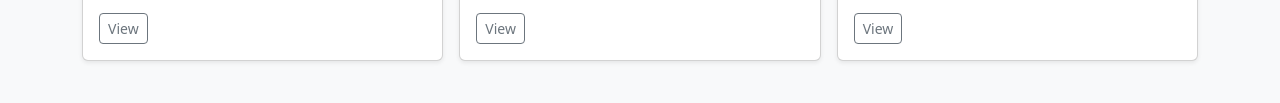
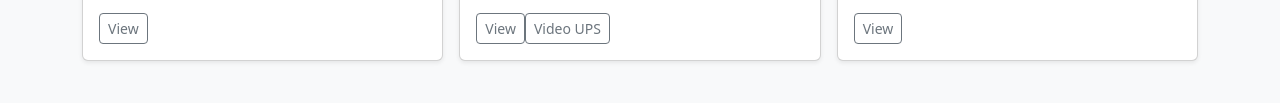
Before and after one commit to Rahulburdak/Jaipurmetro, a plain HTML site: page index2.html in a window 1280 px wide. Shown: the part 1917-2020 px from the top of the page. Drawn offline with nearby package versions, Linux system fonts and the light colour scheme.

Commit message:
added video ups

```diff
--- a/index2.html
+++ b/index2.html
@@ -246,6 +246,7 @@ Telecommunication systems.</p>
               <div class="d-flex justify-content-between align-items-center">
                 <div class="btn-group">
                   <a href="ups.pdf"><button type="button" class="btn btn-sm btn-outline-secondary">View</button></a>
+                  <a href="https://youtu.be/_gUxu0GCNZA"><button type="button" class="btn btn-sm btn-outline-secondary">Video UPS</button></a>
 
 
                 </div>
```
